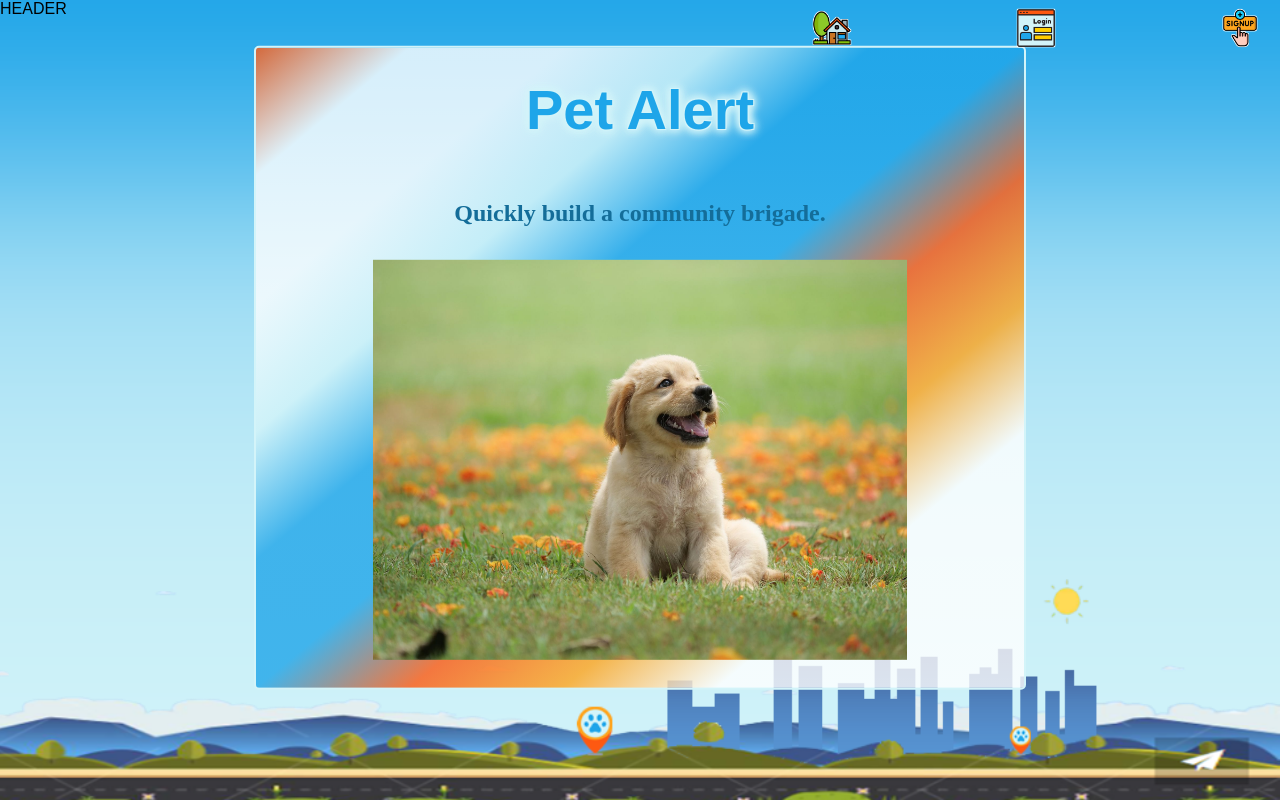
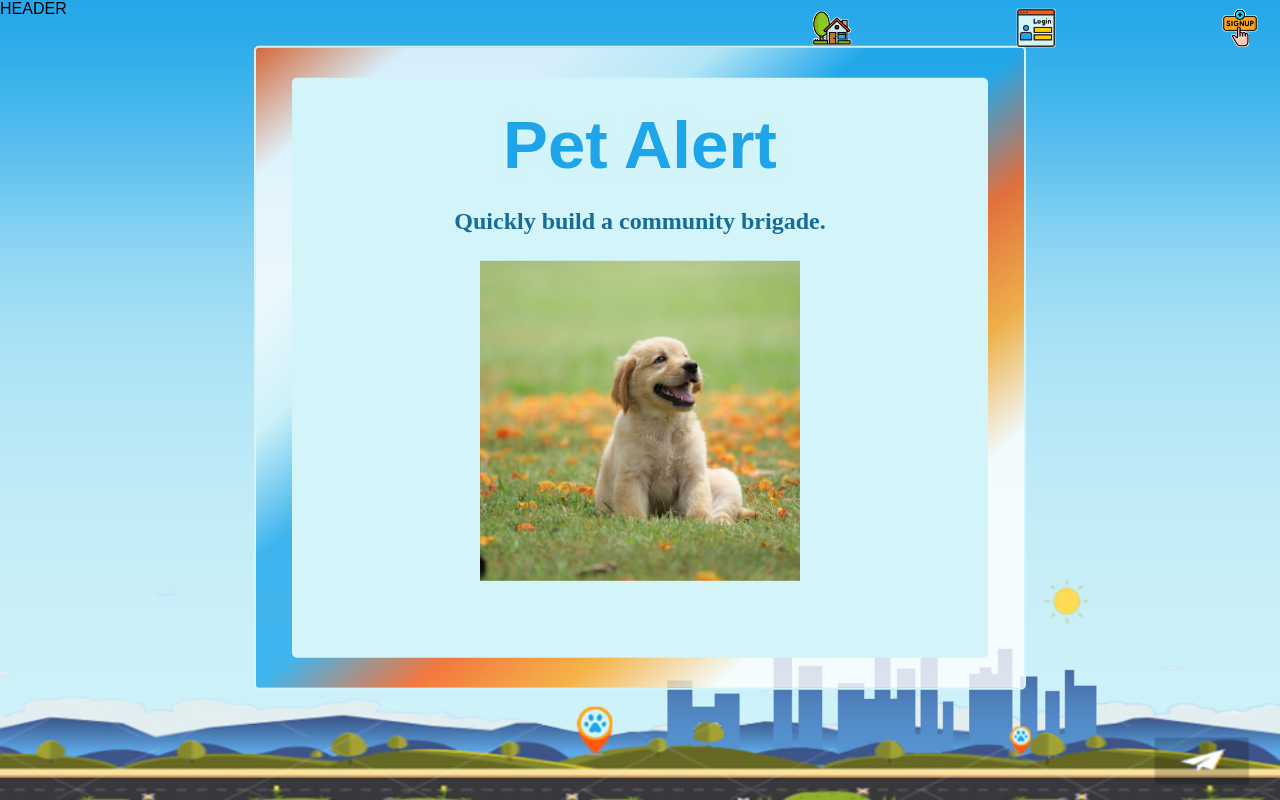
Before and after one commit to KennWg/pet-finder, a React (Create React App) app in the folder client/: page / in a window 1280 px wide. Built offline with nearby package versions, Linux system fonts and the light colour scheme.

Commit message:
still working through styling choices

```diff
--- a/client/src/App.css
+++ b/client/src/App.css
@@ -2,6 +2,8 @@
   /*Fonts*/
   --title-font: Arial, Helvetica, sans-serif;
   --body-font: 'Times New Roman', Times, serif;
+
+--font-size-multiply: 1.6px;
 
   /* Colors */
   --opacity: 0.8;
@@ -65,7 +67,7 @@ body {
 }
 
 h1.brand-title {
-font-size: 3.5em;
+font-size: calc(56 * var(--font-size-multiply));
 }
 
 .brand-text {
@@ -78,6 +80,11 @@ font-size: 3.5em;
   /* background-color: var(--color-c1-trans); */
   background-image: linear-gradient(to bottom right, var(--color-c3-trans), rgba(255,255,255,var(--opacity)), rgba(255,255,255,var(--opacity)), var(--color-c2-trans), var(--color-c1-trans), var(--color-c1-trans), var(--color-c3-trans), var(--color-c5-trans), rgba(255,255,255,var(--opacity)), rgba(255,255,255,var(--opacity)), rgba(255,255,255,var(--opacity)));
   border-color: var(--color-c2);
+}
+
+.body-bg-color {
+  border-color: var(--color-c2);
+  background-color: var(--color-c2);
 }
 
 .body-text {}
@@ -248,11 +255,28 @@ button[type="submit"] {
 
 }
 
+.inner-div {
+  width: 90%;
+  height: 90%;
+  border-radius: 5px;
+  border-width: 2px;
+  border-style: solid;
+}
+
 /*HOME PAGE -------------------------- */
 
+/* .dog-img-div {
+  max-height: 30vh;
+  max-width: 80%;
+} */
+
 .homepage-dog {
-  max-height: 50vh;
-  max-width: 80%;
+  height: 40vh;
+  width: 40vh;
+  /* max-height: 30vh;
+  max-width: 80%; */
+object-fit: cover;
+
 }
 
 /* REPORT STYLES */
@@ -376,7 +400,6 @@ input {
 
 .footer-img {
   z-index: 5;
-
   min-width: 140vw;
   position: absolute;
   bottom: 0;
@@ -408,9 +431,9 @@ input {
     display: none;
   }
 
-  h1.brand-title {
+  /* h1.brand-title {
     font-size: 2.7em;
-    }
+    } */
 }
 
 @media (max-width: 480px) {
@@ -432,9 +455,9 @@ input {
     object-fit: cover;
   }
 
-  h1.brand-title {
+  /* h1.brand-title {
     font-size: 2.2em;
-    }
+    } */
 }
 
 @media (max-width: 425px) {}
@@ -442,3 +465,16 @@ input {
 @media (max-width: 395px) {}
 
 @media only screen and (max-width: 300px) {}
+
+
+/* SCREEN RESIZING FACTOR ADJUSTMENT */
+@media screen and (min-width: 100px)  {  :root  { --font-size-multiply: 0.4px;  } }
+@media screen and (min-width: 200px)  {  :root  { --font-size-multiply: 0.5px;  } }
+@media screen and (min-width: 300px)  {  :root  { --font-size-multiply: 0.6px;  } }
+@media screen and (min-width: 400px)  {  :root  { --font-size-multiply: 0.8px;  } }
+@media screen and (min-width: 600px)  {  :root  { --font-size-multiply: 0.9px;  } }
+@media screen and (min-width: 800px)  {  :root  { --font-size-multiply: 1.0px;  } }
+@media screen and (min-width: 1100px) {  :root  { --font-size-multiply: 1.2px;  } }
+@media screen and (min-width: 1400px) {  :root  { --font-size-multiply: 1.4px;  } }
+@media screen and (min-width: 1500px) {  :root  { --font-size-multiply: 1.5px;  } }
+@media screen and (min-width: 1700px) {  :root  { --font-size-multiply: 1.6px;  } }
--- a/client/src/components/Main/Home.js
+++ b/client/src/components/Main/Home.js
@@ -5,11 +5,15 @@ function Home() {
     return (
 
         <div className="home-class outer-div brand-bg-color">
+            <div className="inner-div body-bg-color">
+                <h1 className="brand-title">Pet Alert</h1>
+                <h2 className="brand-text">Quickly build a community brigade.</h2>
+                <div className="dog-img-div">
+                <img src={dogImg} alt="a dog sit on the front page" className='homepage-dog' />
+                </div>
+                <br></br>
+            </div>
 
-            <h1 className="brand-title">Pet Alert</h1>
-            <h2 className="brand-text">Quickly build a community brigade.</h2>
-            <img src={dogImg} alt="a dog sit on the front page" className='homepage-dog' />
-            <br></br>
         </div>
     );
 }
```
